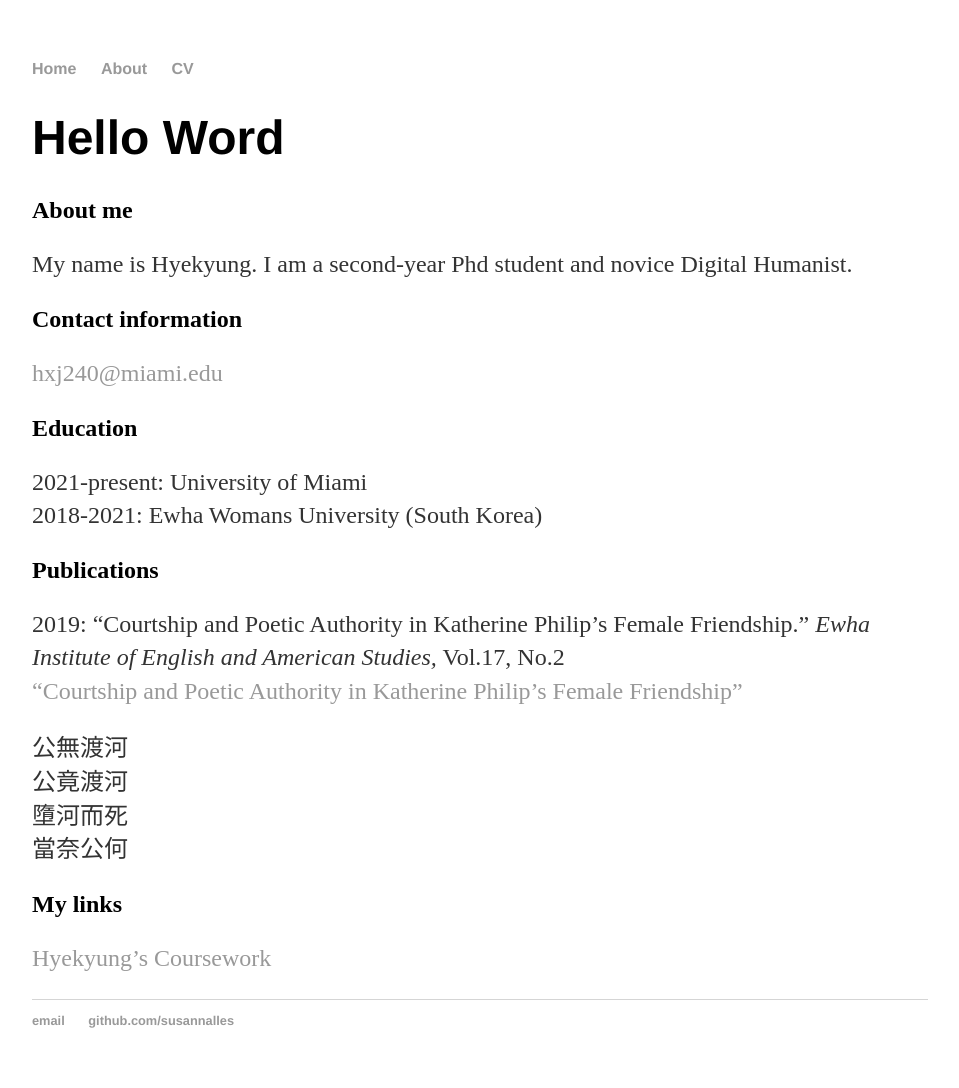
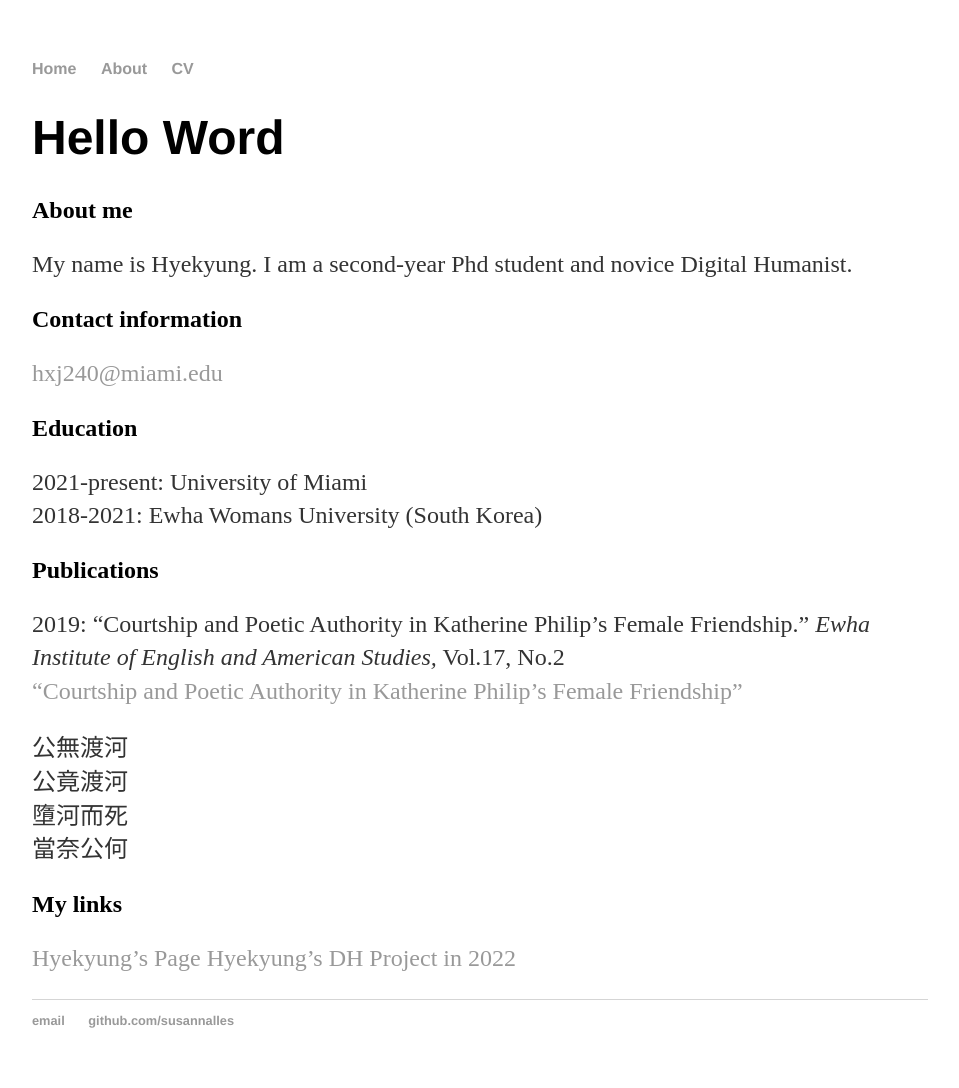
Before and after one commit to austraea/hyekyung, a Jekyll site: the page built from index.md, in a window 1280 px wide. Shown: the whole page, without its empty margins (160-1119 px from the left). Built offline with Jekyll 4.4.1, drawn with Linux system fonts in a browser that asks for light colours; our own code applies the rules of GitHub Pages for plain Markdown files.

Commit message:
Update index.md

```diff
--- a/index.md
+++ b/index.md
@@ -27,4 +27,5 @@ My name is Hyekyung. I am a second-year Phd student and novice Digital Humanist.
 
 ## My links
 
-[Hyekyung's Coursework](https://austraea.github.io/)
+[Hyekyung's Page](https://austraea.github.io/)
+[Hyekyung's DH Project in 2022](https://austraea.github.io/DHProject2022/)
```
